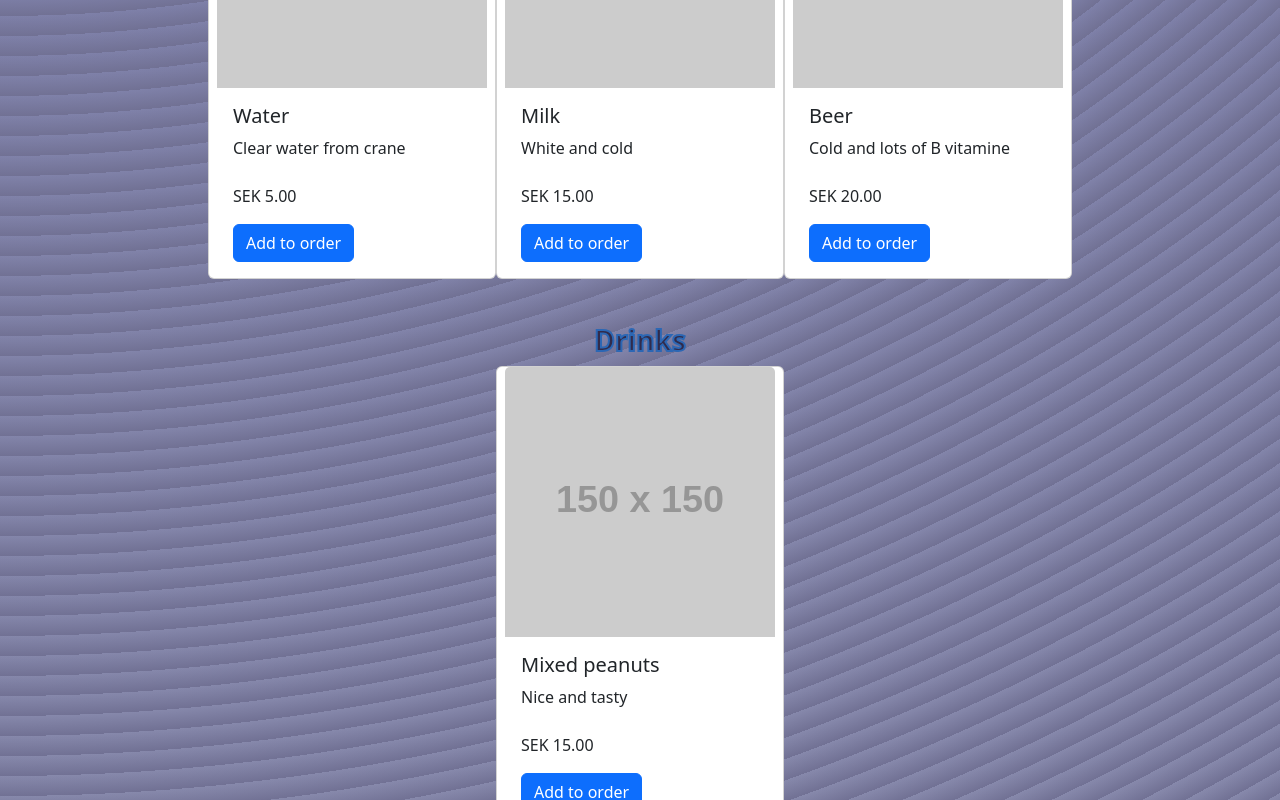
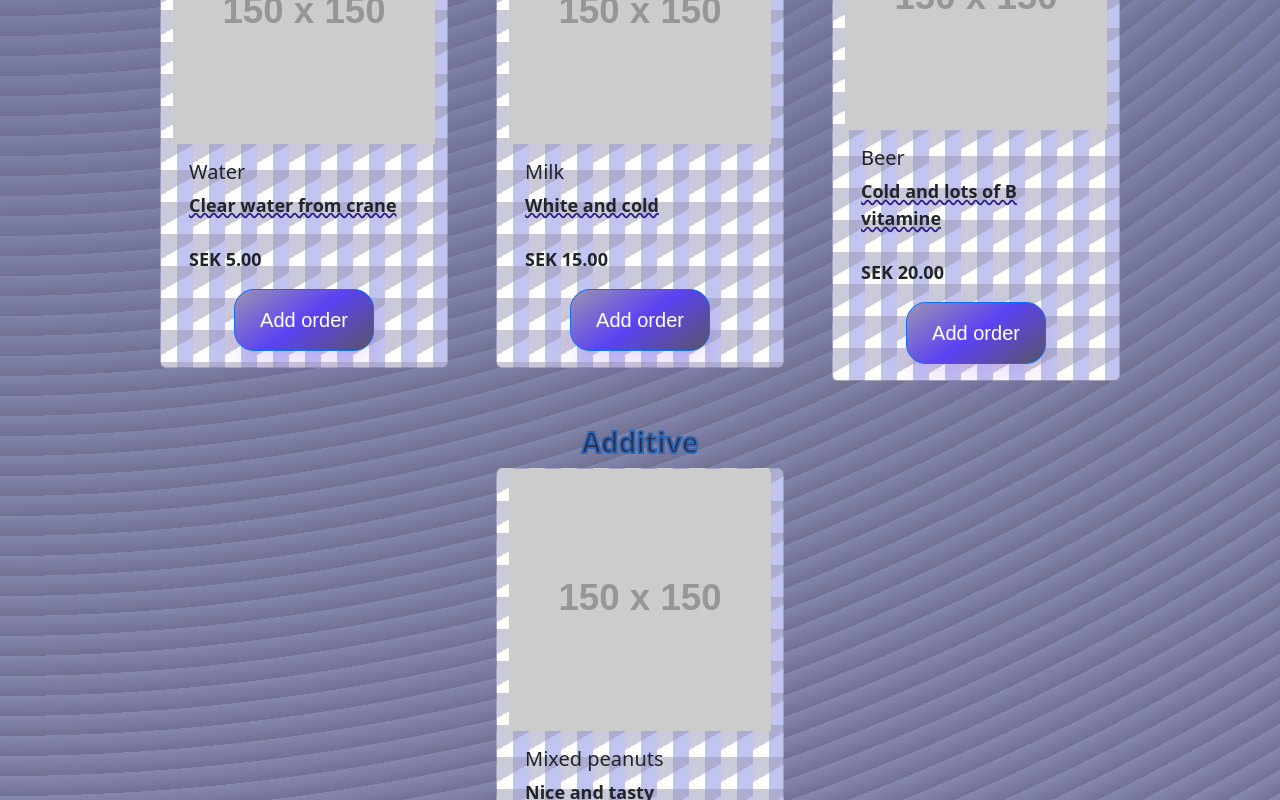
Before and after one commit to Jari1980/ReactFastFoodMeny, a React (Vite) app: page /meny in a window 1280 px wide. Shown: the part 1480-2280 px from the top of the page. Built offline with nearby package versions, Linux system fonts and the light colour scheme.

Commit message:
style added to cards

```diff
--- a/src/components/CardComp.jsx
+++ b/src/components/CardComp.jsx
@@ -4,6 +4,7 @@ import Button from "react-bootstrap/Button";
 import { useState } from "react";
 import menyItemData from "../data/MenyItems"
 import { useThemeContext } from './context';
+import './cardComp.css';
 
 const CardComp = (props) => {
     const { order, setOrder } = useThemeContext("");
@@ -14,18 +15,18 @@ const CardComp = (props) => {
 
 
   return (
-    <Card key={props.id} style={{ width: "18rem" }}>
+    <Card className="card" key={props.id}>
       <Card.Img variant="top" src={props.img} alt="..." />
-      <Card.Body>
-        <Card.Title>{props.title}</Card.Title>
-        <Card.Text>
-          <span>{props.description}</span>
+      <Card.Body >
+        <Card.Title className="cardTextBg">{props.title}</Card.Title>
+        <Card.Text className="cardText">
+          <span className="cardTextDescription">{props.description}</span>
           <br />
           <br />
           <span>SEK {props.price}</span>
         </Card.Text>
-        <Button variant="primary" onClick={() => addFood(props.id)}>
-          Add to order
+        <Button className="cardButton" variant="primary" onClick={() => addFood(props.id)}>
+          Add order
         </Button>
       </Card.Body>
     </Card>
--- a/src/components/Meny.jsx
+++ b/src/components/Meny.jsx
@@ -90,28 +90,28 @@ const Meny = () => {
         <h1>Meny Add some fancy style</h1>
         <span className="courseSpan">Main course</span>
         <div
-          className="row row-cols-1 row-cols-sm-3 g-3"
+          className="row row-cols-1 row-cols-sm-3 gap-5"
           id="cardContainerInner"
         >
          {mainFoodList}
         </div>
         <span className="courseSpan">Proteins</span>
         <div
-          className="row row-cols-1 row-cols-sm-3 g-3"
+          className="row row-cols-1 row-cols-sm-3 gap-5"
           id="cardContainerInner"
         >
           {proteinFoodList}
         </div>
         <span className="courseSpan">Drinks</span>
         <div
-          className="row row-cols-1 row-cols-sm-3 g-3"
+          className="row row-cols-1 row-cols-sm-3 gap-5"
           id="cardContainerInner"
         >
           {drinkFoodList}
         </div>
-        <span className="courseSpan">Drinks</span>
+        <span className="courseSpan">Additive</span>
         <div
-          className="row row-cols-1 row-cols-sm-3 g-3"
+          className="row row-cols-1 row-cols-sm-3 gap-5"
           id="cardContainerInner"
         >
           {additivekFoodList}
--- /dev/null
+++ b/src/components/cardComp.css
@@ -0,0 +1,33 @@
+.card {
+  background: linear-gradient(150deg, #9795b180 50%, transparent 0),
+    linear-gradient(-90deg, #848adf80 50%, transparent 0);
+  background-size: 2em 2em;
+  background-color: #ffffff;
+  width: 18rem !important;
+}
+
+.cardText {
+  font-size: large;
+  font-weight: 600;
+}
+
+.cardTextDescription {
+  text-decoration: rgb(45, 29, 139) wavy underline;
+}
+
+.cardButton {
+  margin: 0 auto;
+  background-image: linear-gradient(144deg, #9c93b1, #5b42f3 50%, #585566);
+  border-radius: 20px;
+  box-shadow: rgba(151, 65, 252, 0.2) 0 15px 30px -5px;
+  box-sizing: border-box;
+  color: #ffffff;
+  display: flex;
+  font-family: Phantomsans, sans-serif;
+  font-size: 20px;
+  justify-content: center;
+  line-height: 1em;
+  max-width: 100%;
+  min-width: 140px;
+  padding: 20px 25px;
+}
```
